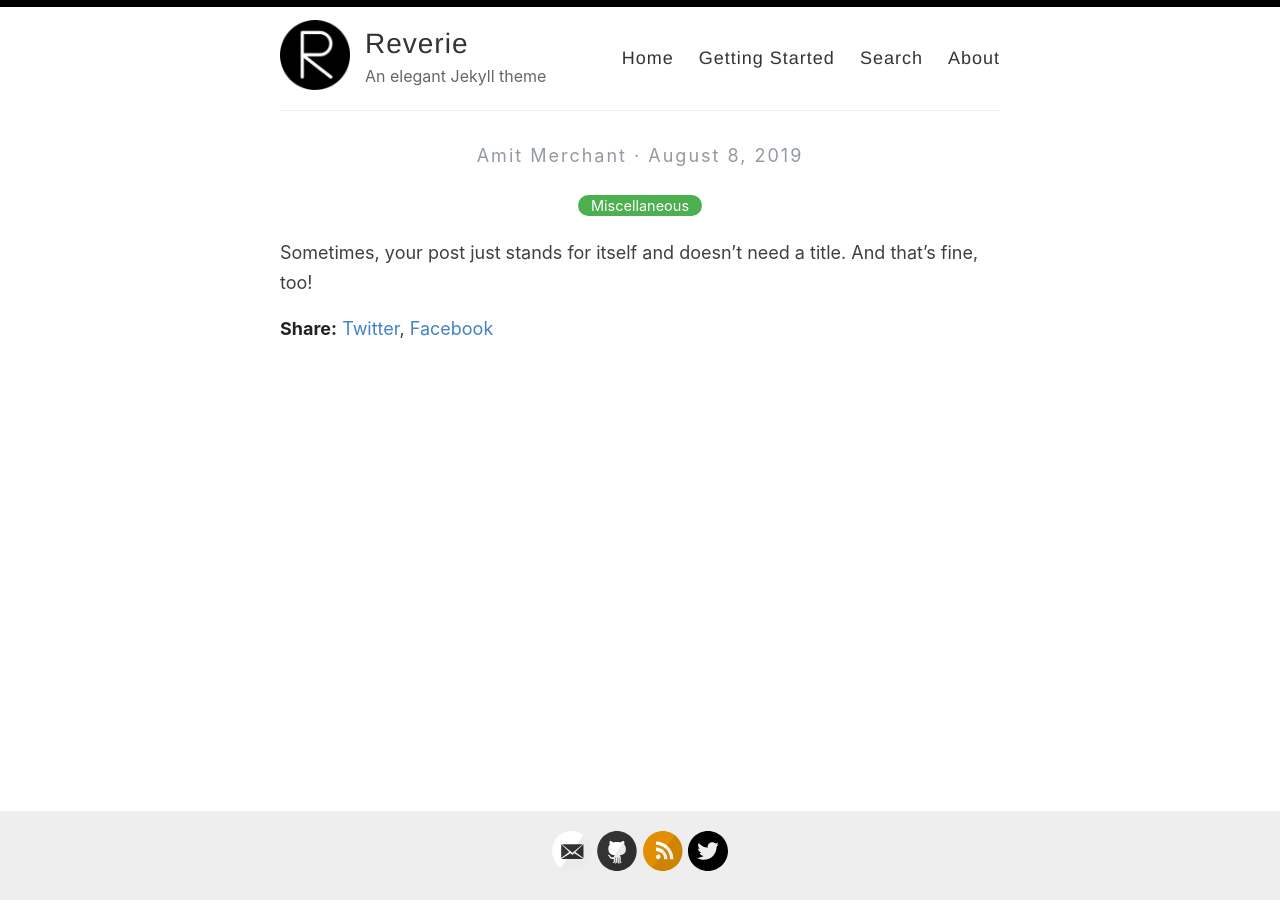
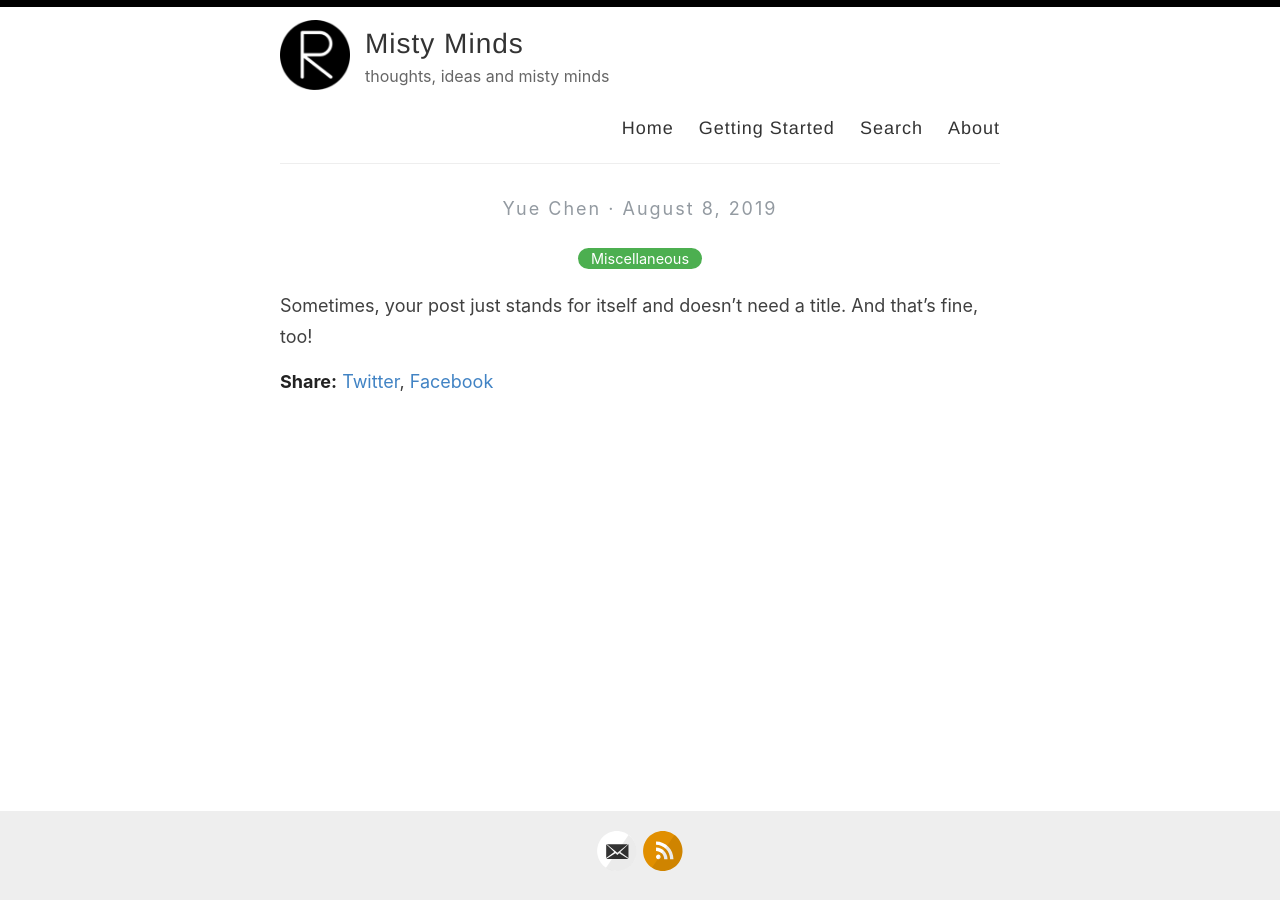
Before and after one commit to sbagga/mistyminds, a Jekyll site: the page built from _posts/2019-08-08-no-title-posts.md, in a window 1280 px wide. Built offline with Jekyll 4.4.1, drawn with Linux system fonts in a browser that asks for light colours.

Commit message:
Update _config.yml
update config

```diff
--- a/_config.yml
+++ b/_config.yml
@@ -3,13 +3,13 @@
 #
 
 # Name of your site (displayed in the header)
-name: Reverie
+name: Misty Minds
 
 # Name of the author
-author: Amit Merchant
+author: Yue Chen
 
 # Short bio or description (displayed in the header)
-description: An elegant Jekyll theme
+description: thoughts, ideas and misty minds
 
 # URL of your avatar or profile pic (you could use your GitHub profile pic)
 avatar: /images/reverie.png
@@ -20,39 +20,27 @@ avatar: /images/reverie.png
 
 # Includes an icon in the footer for each username you enter
 footer-links:
-  dribbble:
-  email: amit.d.merchant@gmail.com
-  facebook:
-  flickr:
-  github: amitmerchant1990/reverie
-  instagram:
-  linkedin:
-  pinterest:
+  email: dspfac@gmail.com
   rss: rss
-  twitter: amit_merchant
-  stackoverflow:
-  youtube: # channel/<your_long_string> or user/<user-name>
-  googleplus: # anything in your profile username that comes after plus.google.com/
-  playconsole:
 
 
 # Enter your Disqus shortname (not your username) to enable commenting on posts
 # You can find your shortname on the Settings page of your Disqus account
-disqus:
+#disqus:
 
 # Enter your Google Analytics web tracking code (e.g. UA-2110908-2) to activate tracking
-google_analytics: UA-43339302-11
+#google_analytics: UA-43339302-11
 
 # Your website URL (e.g. http://amitmerchant1990.github.io or http://www.amitmerchant.com)
 # Used for Sitemap.xml and your RSS feed
-url: http://www.amitmerchant.com/reverie
-enforce_ssl: https://www.amitmerchant.com/reverie
+#url: http://www.amitmerchant.com/reverie
+#enforce_ssl: https://www.amitmerchant.com/reverie
 
 # If you're hosting your site at a Project repository on GitHub pages
 # (http://yourusername.github.io/repository-name)
 # and NOT your User repository (http://yourusername.github.io)
 # then add in the baseurl here, like this: "/repository-name"
-baseurl: "/reverie"
+baseurl: "/mistyminds"
 
 #
 # !! You don't need to change any of the configuration flags below !!
```
